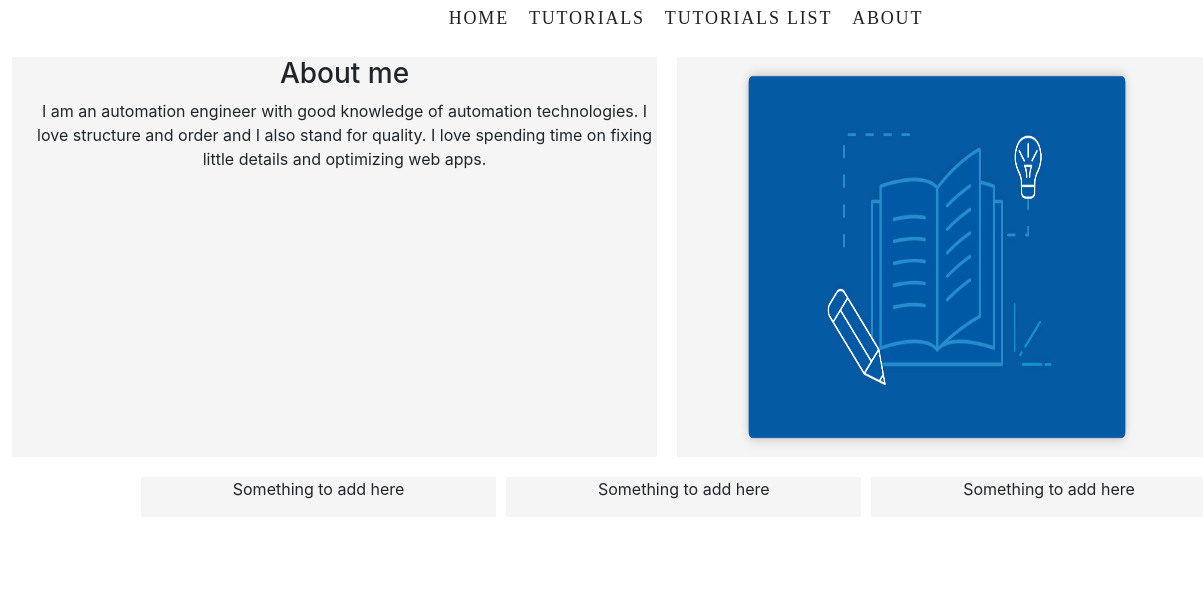
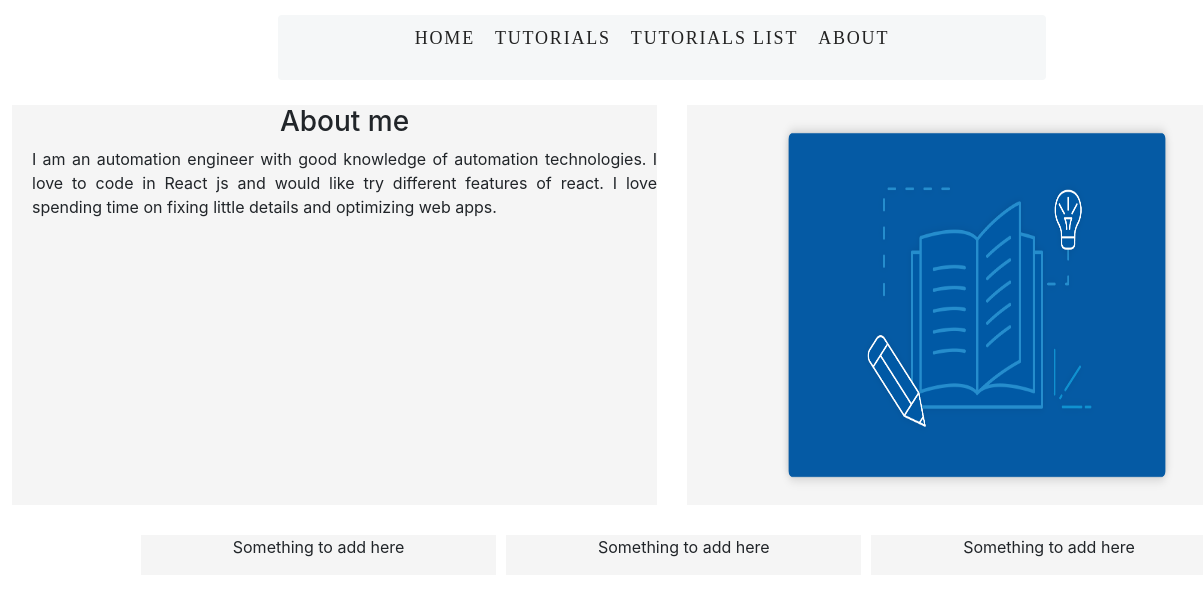
Before and after one commit to scrumvisualize/vmblogs, a React (Create React App) app: page /about in a window 1536 px wide. Shown: the top 596 px of the page, without its empty margins (72-1275 px from the left). Built offline with nearby package versions, Linux system fonts and the light colour scheme; no server answers.

Commit message:
Adding toast message

```diff
--- a/package.json
+++ b/package.json
@@ -24,6 +24,7 @@
     "react-router-dom": "^5.2.0",
     "react-scripts": "3.4.3",
     "react-syntax-highlighter": "^15.0.1",
+    "react-toastify": "^6.0.9",
     "reactstrap": "^8.5.1"
   },
   "scripts": {
--- a/src/components/About.js
+++ b/src/components/About.js
@@ -8,8 +8,9 @@ const About = () => {
         <div className="leftside_about">
             <h3>About me</h3>
             <p>I am an automation engineer with good knowledge of automation technologies.
-             I love structure and order and I also stand for quality.
-             I love spending time on fixing little details and optimizing web apps.</p>
+               I love to code in React js and would like try different features of react.
+               I love spending time on fixing little details and optimizing web apps.
+             </p>
         </div>
         <div className="rightside_about">
            <img src="images/Book.png"></img>
--- a/src/components/Home.js
+++ b/src/components/Home.js
@@ -5,6 +5,8 @@ import Moment from 'moment';
 import { Wave } from "react-animated-text";
 import axios from "axios";
 import html2canvas from 'html2canvas';
+import { ToastContainer, toast } from 'react-toastify';
+import 'react-toastify/dist/ReactToastify.css';
 
 export default function Home() {
 
@@ -86,9 +88,18 @@ export default function Home() {
     /*On click on Load more button, system will display next set of 6 blogs on page if they are available.
     /* By default system will display 6 blogs only */
     const showMoreBlogs = () => {
-        setLoadItems((preValue) => preValue + 6);
+        setLoadItems((preValue) => preValue + 3);
     }
 
+    const notify = () => toast.success("🦄 Loading your blogs !",{
+        position:"top-right",
+        autoClose:5000,
+        hideProgressBar:false,
+        newestOnTop:false,
+        closeOnClick:true,
+        draggable:true,
+        progress:undefined
+    });
 
     const renderPosts = () => {
         if (isLoading) return (<div className="loadingIcon"> <p className="noSearchData">Loading...</p> </div>);
@@ -193,7 +204,7 @@ export default function Home() {
                         </div>
                     </div>
                     <div className="bloghistory">
-                        <button onClick={showMoreBlogs}>Load more...</button>
+                        <button onClick={showMoreBlogs, notify}>Load more...</button>
                     </div>
                 </div>
             </div>
@@ -203,6 +214,8 @@ export default function Home() {
     return (
         <div className="posts__container">
             <div className="posts">{renderPosts()}</div>
+            <ToastContainer>
+            </ToastContainer>
         </div>
     );
 }
--- a/src/components/Navigation.js
+++ b/src/components/Navigation.js
@@ -11,10 +11,12 @@ const Navigation = () => {
                     <nav className="siteNavigation_nav_links">
                         <div className="main_links_nav">
                         <div className="logo_image">{/*<img src="/images/Logo.png"></img>*/}</div>
-                            <NavLink className="mob_link" to="/">Home</NavLink>
-                            <NavLink className="mob_link" to="/tutorials">Tutorials</NavLink>
-                            <NavLink className="mob_link" to="/tutorialslist">Tutorials List</NavLink>
-                            <NavLink className="mob_link" to="/about">About</NavLink>
+                           <div className="navigationpanel">
+                                <NavLink className="mob_link" to="/">Home</NavLink>
+                                <NavLink className="mob_link" to="/tutorials">Tutorials</NavLink>
+                                <NavLink className="mob_link" to="/tutorialslist">Tutorials List</NavLink>
+                                <NavLink className="mob_link" to="/about">About</NavLink>
+                           </div>
                         </div>
                     </nav>
                 </div>
--- a/src/cssmodules/about.css
+++ b/src/cssmodules/about.css
@@ -106,3 +106,45 @@ margin: 20px 10px 10px 0px;
   background-color: rgb(90, 167, 212);
   text-align: center;
 }
+
+.leftside_about p {
+  display: block;
+  text-align: justify;
+  text-justify: inter-word;
+}
+
+@media only screen and (min-width: 1920px){
+
+  .rightside_about {
+      width: 42%;
+      margin: 20px 0px 0px 10px;
+      padding-right: 20px;
+      float: left;
+      background-color: #f5f5f5;
+  }
+  .rightside_about img {
+    width: 400px;
+    height: 400px;
+    margin: 10px 0px 10px 200px;
+  }
+
+}
+
+
+@media only screen and (min-width: 1400px){
+
+  .rightside_about {
+      width: 42%;
+      height: 400px;
+      margin: 20px 0px 10px 10px;
+      padding-right: 20px;
+      float: left;
+      background-color: #f5f5f5;
+  }
+  .rightside_about img {
+    width: 400px;
+    height: 380px;
+    margin: 10px 0px 10px 90px;
+  }
+
+}
--- a/src/cssmodules/home.css
+++ b/src/cssmodules/home.css
@@ -18,6 +18,8 @@
     width:100%;
   }
   .mob_link{
+    width: 100%;
+    height:50px;
     margin: 0px 20px 10px 0px;
     font-family: bebas-neue;
     font-weight: 400;
@@ -26,6 +28,15 @@
     letter-spacing: .1em;
     text-transform: uppercase;
     color: #222;
+  }
+
+  .navigationpanel{
+    background-color: #f5f7f8;
+    width:60%;
+    height:50px;
+    margin: 0px 0px 0px 250px;
+    padding-top:10px ;
+    border-radius: 4px;
   }
 
   .column {
@@ -277,6 +288,14 @@ margin: 5px 11px 0px 20px;
 
 @media only screen and (max-width: 480px){
 
+  .navigationpanel{
+    background-color: #f5f7f8;
+    width:90%;
+    height:65px;
+    margin: 0px 0px 0px 35px;
+    padding-top:10px ;
+  }
+
   .logo_image img{
     float: left;
     padding-top: 3px;
@@ -296,15 +315,15 @@ margin: 5px 11px 0px 20px;
   }
   .left {
     width: 100%;
-    height:650px;
-    background-color:#ebeced;
+    height:480px;
+    background-color:#f5f5f5;
     margin: 20px 0px 0px 36px;
   }
 
   .right {
     width: 100%;
     height:100%;
-    background-color: #ebeced;
+    background-color: #f5f5f5;
     margin: 20px 0px 0px 36px;
   }
   .playerSearch_Icon input{
@@ -419,3 +438,109 @@ margin: 5px 11px 0px 20px;
     top: -5px;
     right: -5px;
   }
+
+
+  @media only screen and (min-width: 1920px){
+
+    .left {
+      width: 16%;
+      height:800px;
+      background-color:#f5f5f5;
+      margin: 20px 5px 0px 30px;
+    }
+
+    .right {
+      width: 79%;
+      height:650px;
+      background-color: #f5f5f5;
+      margin: 20px 10px 0px 10px;
+    }
+    .row:after {
+      content: "";
+      display: table;
+      clear: both;
+    }
+
+    .column-center {
+      display: inline-block;
+      background-color: #f27498;
+      height: 200px;
+      border-radius: 2px;
+      background: url(/images/arnold-francisca-nPhl2x4fk2s-unsplash.jpg);
+      background-size: 100%;
+      background-repeat: no-repeat;
+    }
+
+    .navigationpanel{
+      background-color: #f5f7f8;
+      width:50%;
+      height:65px;
+      margin: 10px 0px 0px 40px;
+      padding-top:10px ;
+    }
+
+    .playerSearch_Icon input{
+      width: 100%;
+      margin: 0px 0px 0px 50px;
+    }
+
+    .studyHomeImage img {
+      width: 240px;
+      height: 200px;
+      margin: 20px 0px 0px 25px;
+    }
+
+  }
+
+
+  @media only screen and (min-width: 1400px){
+
+    .left {
+      width: 16%;
+      height:800px;
+      background-color:#f5f5f5;
+      margin: 20px 5px 0px 30px;
+    }
+
+    .right {
+      width: 79%;
+      height:650px;
+      background-color: #f5f5f5;
+      margin: 20px 10px 0px 10px;
+    }
+    .row:after {
+      content: "";
+      display: table;
+      clear: both;
+    }
+
+    .column-center {
+      display: inline-block;
+      background-color: #f27498;
+      height: 200px;
+      border-radius: 2px;
+      background: url(/images/arnold-francisca-nPhl2x4fk2s-unsplash.jpg);
+      background-size: 100%;
+      background-repeat: no-repeat;
+    }
+
+    .navigationpanel{
+      background-color: #f5f7f8;
+      width:50%;
+      height:65px;
+      margin: 10px 0px 0px 350px;
+      padding-top:10px ;
+    }
+
+    .playerSearch_Icon input{
+      width: 100%;
+      margin: 0px 0px 0px 9px;
+    }
+
+    .studyHomeImage img {
+      width: 210px;
+      height: 200px;
+      margin: 20px 0px 0px -1px;
+    }
+
+  }
```
Also changed, not shown: src/cssmodules/tutorialslist.css (line endings or trailing spaces), 1 other file (tests, documents, lock files or other folders).
